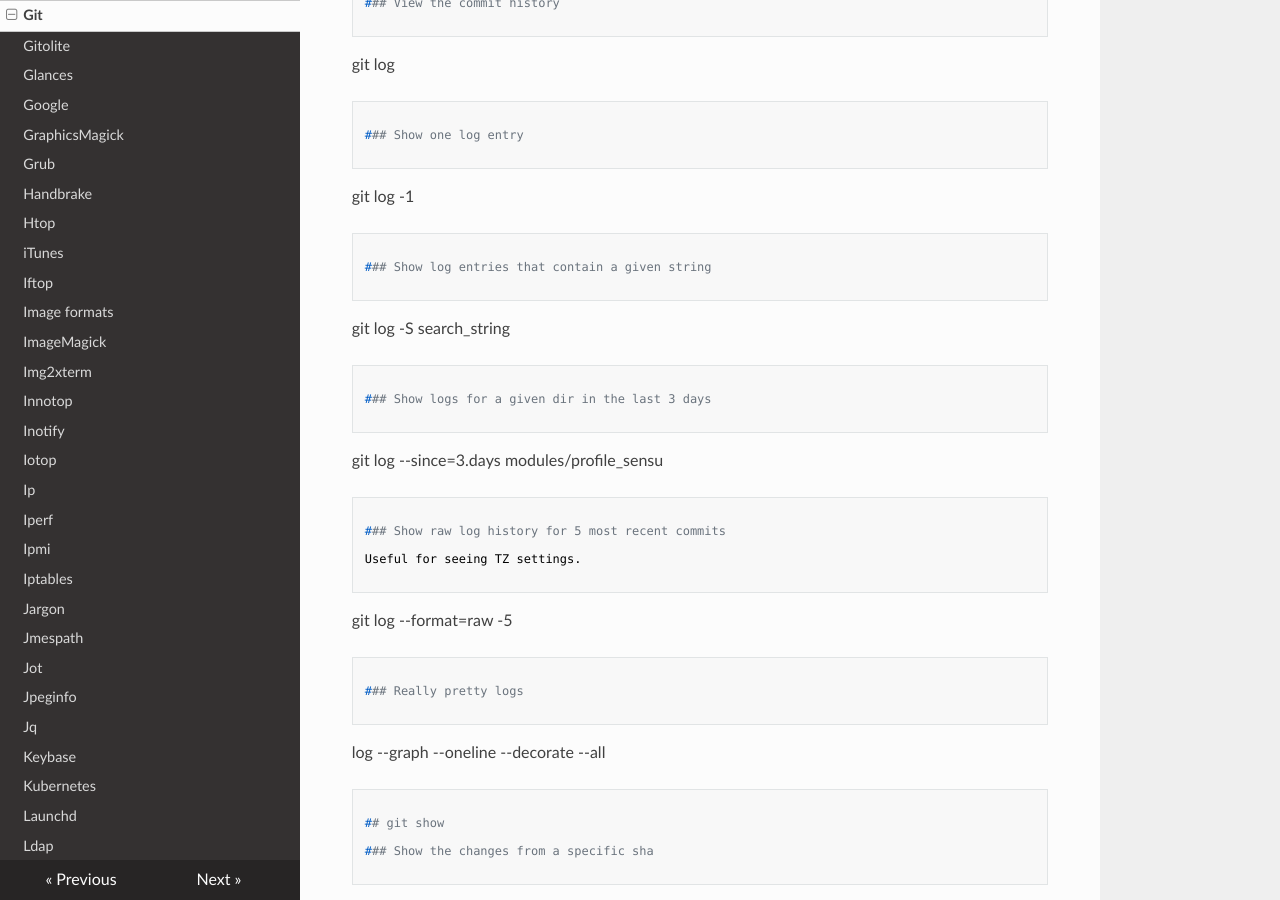
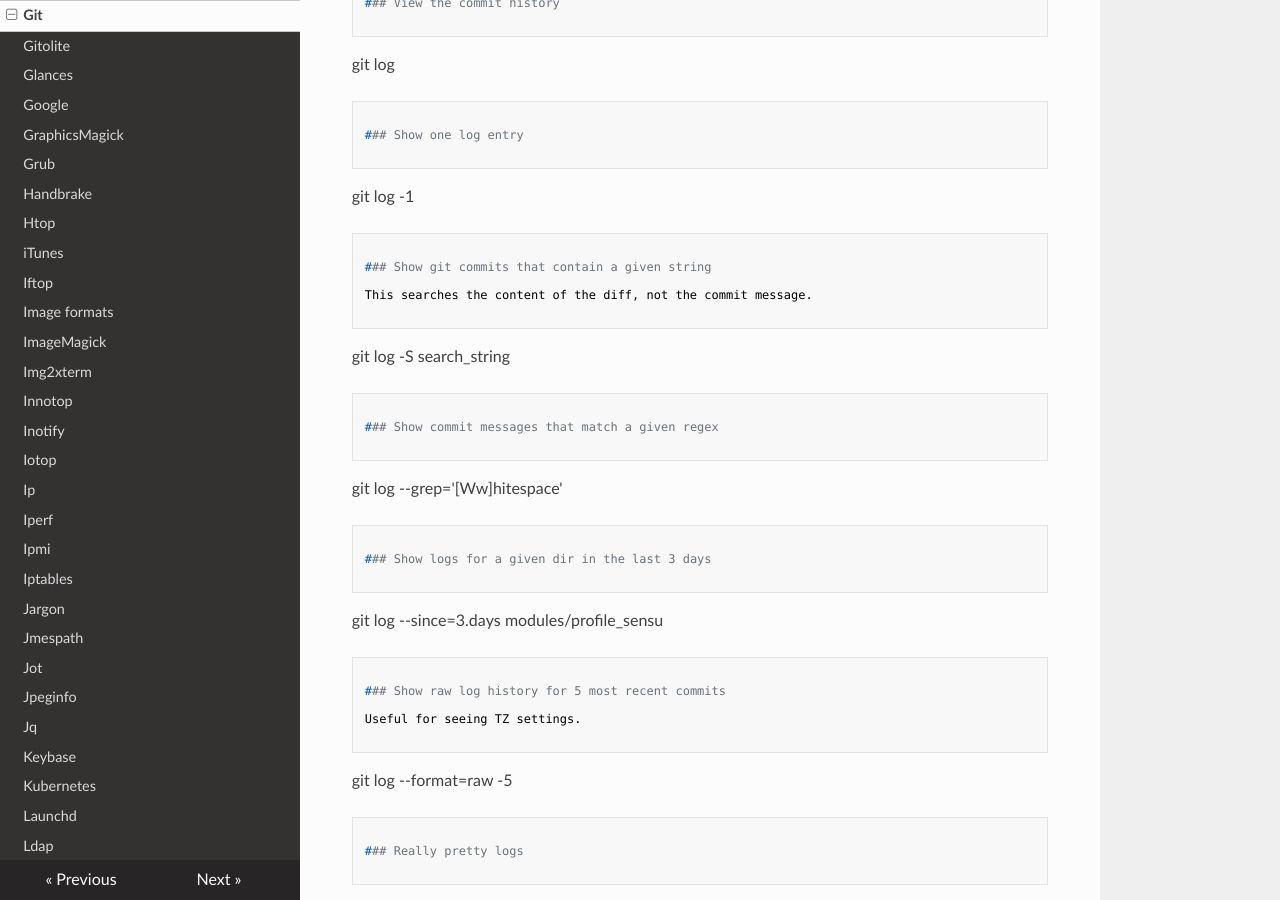
Before and after one commit to lando-cal/tech-notes, an MkDocs documentation site: the page built from docs/git.md, in a window 1280 px wide and 900 px high, scrolled down 4055 px. Built offline with MkDocs 1.6.1, drawn with Linux system fonts in a browser that asks for light colours; nearby versions of some CDN libraries.

Commit message:
Add git log example

````diff
--- a/docs/git.md
+++ b/docs/git.md
@@ -210,10 +210,18 @@ git log
 git log -1
 ```
 
-### Show log entries that contain a given string
+### Show git commits that contain a given string
+
+This searches the content of the diff, not the commit message.
 
 ```
 git log -S search_string
+```
+
+### Show commit messages that match a given regex
+
+```
+git log --grep='[Ww]hitespace'
 ```
 
 ### Show logs for a given dir in the last 3 days
````
